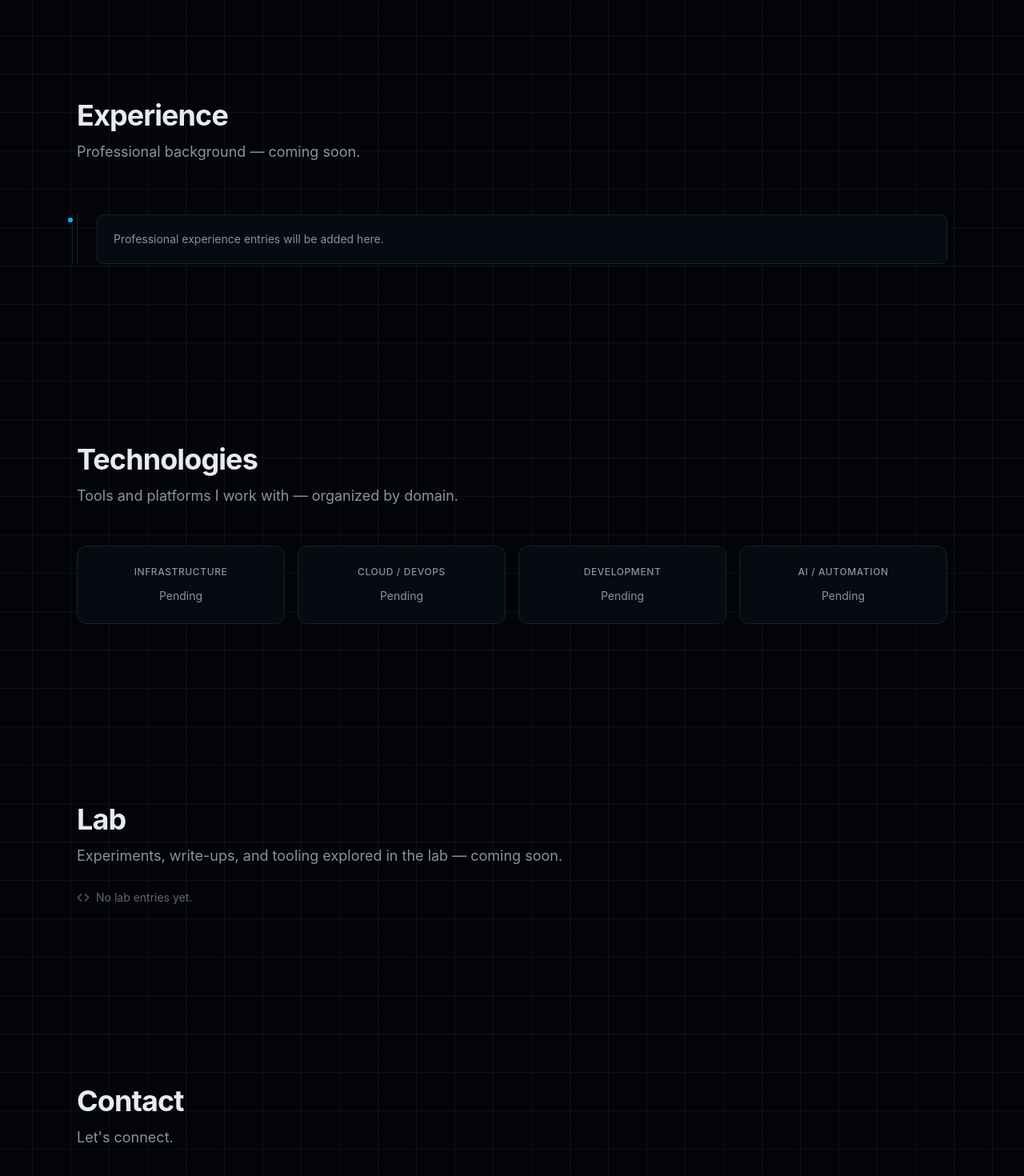
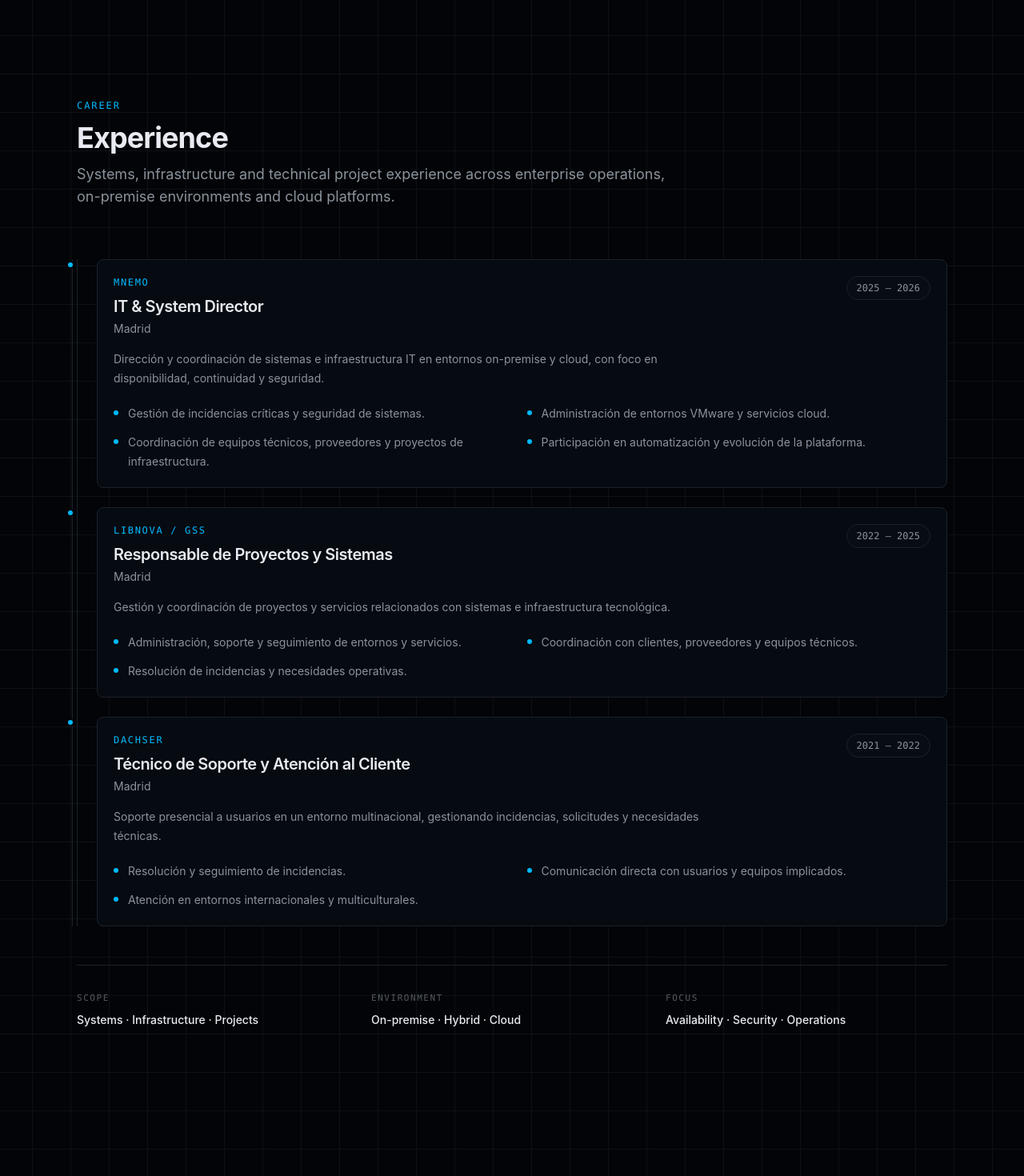
Before and after one commit to raycbn/rayvega, a React (Vite) app: page / in a window 1280 px wide. Shown: the part 6100-7570 px from the top of the page at 80% size. Built offline with nearby package versions, Linux system fonts and the light colour scheme.

Commit message:
feat(portfolio): add professional experience

```diff
--- a/src/components/sections/Experience.tsx
+++ b/src/components/sections/Experience.tsx
@@ -1,26 +1,127 @@
+import { motion } from 'framer-motion'
 import { Section } from '../ui/Section'
 import { Timeline, TimelineItem } from '../ui/Timeline'
+
+const EXPERIENCES = [
+  {
+    role: 'IT & System Director',
+    company: 'Mnemo',
+    location: 'Madrid',
+    period: '2025 – 2026',
+    summary:
+      'Dirección y coordinación de sistemas e infraestructura IT en entornos on-premise y cloud, con foco en disponibilidad, continuidad y seguridad.',
+    highlights: [
+      'Gestión de incidencias críticas y seguridad de sistemas.',
+      'Administración de entornos VMware y servicios cloud.',
+      'Coordinación de equipos técnicos, proveedores y proyectos de infraestructura.',
+      'Participación en automatización y evolución de la plataforma.',
+    ],
+  },
+  {
+    role: 'Responsable de Proyectos y Sistemas',
+    company: 'Libnova / GSS',
+    location: 'Madrid',
+    period: '2022 – 2025',
+    summary:
+      'Gestión y coordinación de proyectos y servicios relacionados con sistemas e infraestructura tecnológica.',
+    highlights: [
+      'Administración, soporte y seguimiento de entornos y servicios.',
+      'Coordinación con clientes, proveedores y equipos técnicos.',
+      'Resolución de incidencias y necesidades operativas.',
+    ],
+  },
+  {
+    role: 'Técnico de Soporte y Atención al Cliente',
+    company: 'DACHSER',
+    location: 'Madrid',
+    period: '2021 – 2022',
+    summary:
+      'Soporte presencial a usuarios en un entorno multinacional, gestionando incidencias, solicitudes y necesidades técnicas.',
+    highlights: [
+      'Resolución y seguimiento de incidencias.',
+      'Comunicación directa con usuarios y equipos implicados.',
+      'Atención en entornos internacionales y multiculturales.',
+    ],
+  },
+] as const
 
 export function Experience() {
   return (
     <Section id="experience">
-      <div className="flex flex-col gap-1">
-        <h2 className="text-3xl font-bold tracking-tight text-foreground sm:text-4xl">
+      <motion.div
+        initial={{ opacity: 0, y: 16 }}
+        whileInView={{ opacity: 1, y: 0 }}
+        viewport={{ once: true, margin: '0px' }}
+        transition={{ duration: 0.5, ease: 'easeOut' }}
+        className="flex flex-col gap-1"
+      >
+        <p className="font-mono text-xs uppercase tracking-[0.16em] text-accent">
+          Career
+        </p>
+        <h2 className="mt-2 text-3xl font-bold tracking-tight text-foreground sm:text-4xl">
           Experience
         </h2>
-        <p className="mt-2 max-w-2xl text-lg text-muted-foreground">
-          Professional background — coming soon.
+        <p className="mt-2 max-w-3xl text-lg leading-7 text-muted-foreground">
+          Systems, infrastructure and technical project experience across enterprise operations,
+          on-premise environments and cloud platforms.
         </p>
-      </div>
+      </motion.div>      <div className="mt-12 sm:mt-16">
+        <Timeline>
+          {EXPERIENCES.map((experience, index) => (
+            <motion.div
+              key={experience.company + experience.role}
+              initial={{ opacity: 0, y: 18 }}
+              whileInView={{ opacity: 1, y: 0 }}
+              viewport={{ once: true, margin: '0px' }}
+              transition={{ duration: 0.45, ease: 'easeOut', delay: index * 0.06 }}
+            >
+              <TimelineItem>
+                <div className="flex flex-col gap-5 lg:flex-row lg:items-start lg:justify-between">
+                  <div className="max-w-3xl">
+                    <p className="font-mono text-xs uppercase tracking-[0.14em] text-accent">
+                      {experience.company}
+                    </p>
+                    <h3 className="mt-2 text-xl font-semibold tracking-tight text-foreground">
+                      {experience.role}
+                    </h3>
+                    <p className="mt-1 text-sm text-muted-foreground">{experience.location}</p>
+                    <p className="mt-4 text-sm leading-6 text-muted-foreground">
+                      {experience.summary}
+                    </p>
+                  </div>
+                  <span className="shrink-0 rounded-full border border-border bg-muted/30 px-3 py-1.5 font-mono text-xs text-muted-foreground">
+                    {experience.period}
+                  </span>
+                </div>
 
-      <div className="mt-12 sm:mt-16">
-        <Timeline>
-          <TimelineItem>
-            <p className="text-sm text-muted-foreground">
-              Professional experience entries will be added here.
+                <ul className="mt-5 grid gap-3 md:grid-cols-2">
+                  {experience.highlights.map((highlight) => (
+                    <li key={highlight} className="flex gap-3 text-sm leading-6 text-muted-foreground">
+                      <span
+                        className="mt-2 h-1.5 w-1.5 shrink-0 rounded-full bg-accent"
+                        aria-hidden="true"
+                      />
+                      <span>{highlight}</span>
+                    </li>
+                  ))}
+                </ul>
+              </TimelineItem>
+            </motion.div>
+          ))}
+        </Timeline>
+      </div>      <div className="mt-12 grid gap-4 border-t border-border pt-8 sm:grid-cols-3">
+        {[
+          ['Scope', 'Systems · Infrastructure · Projects'],
+          ['Environment', 'On-premise · Hybrid · Cloud'],
+          ['Focus', 'Availability · Security · Operations'],
+        ].map(([label, value]) => (
+          <div key={label}>
+            <p className="font-mono text-[11px] uppercase tracking-[0.14em] text-muted-foreground/60">
+              {label}
             </p>
-          </TimelineItem>
-        </Timeline>
+            <p className="mt-2 text-sm font-medium text-foreground">{value}</p>
+          </div>
+        ))}
       </div>
     </Section>
   )
```
